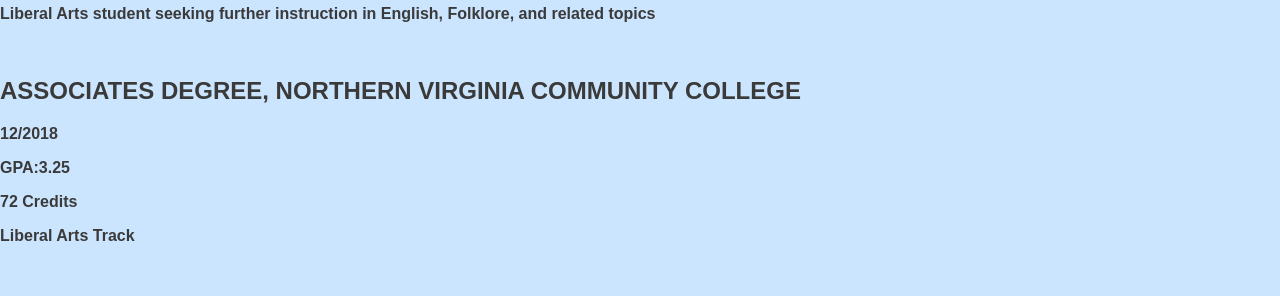
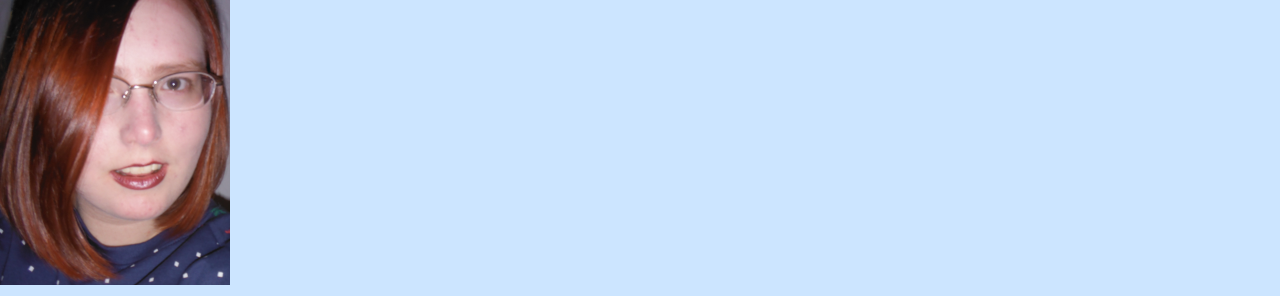
Before and after one commit to klynner/practicesite1, a plain HTML site: page KLynner Education.html in a window 1280 px wide. Shown: the part 256-552 px from the top of the page. Drawn offline with Linux system fonts and the light colour scheme.

Commit message:
Update KLynner Education.html

```diff
--- a/KLynner Education.html
+++ b/KLynner Education.html
@@ -19,6 +19,7 @@
 </header>
 <main>
 <body>
+   <img src="HomePic.jpg" alt="image of KLynner" height="360" width="230"/>
 <div>
   <h1>Kiersten Lynner</h1>
   <p>Liberal Arts student seeking further instruction in English, Folklore, and related topics</p>
```
